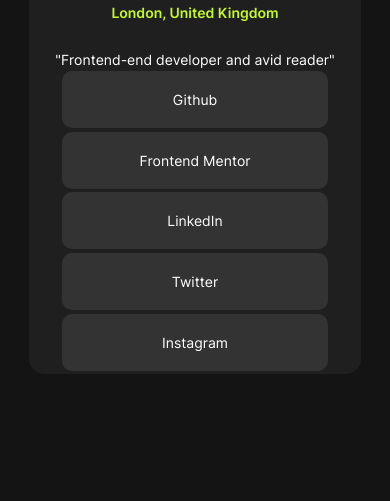
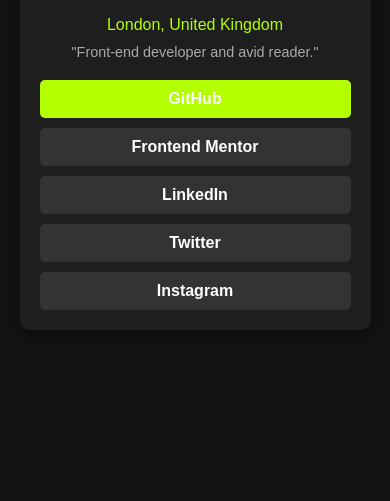
Before and after one commit to DAVID-DARA/social-links-profile-main, a plain HTML site: page index.html in a window 390 px wide. Shown: the part 343-844 px from the top of the page. Drawn offline with Linux system fonts and the light colour scheme.

Commit message:
Proper Styling for responsiveness

```diff
--- a/index.html
+++ b/index.html
@@ -1,27 +1,24 @@
 <!DOCTYPE html>
-<html>
+<html lang="en">
 <head>
-    <meta charset="UTF-8">
-    <meta name="viewport" content="width=device-width, initial-scale=1.0">
-    <link rel="stylesheet" href="main.css">
-    <title>My Socials Profile</title>
+  <meta charset="UTF-8">
+  <meta name="viewport" content="width=device-width, initial-scale=1.0">
+  <title>Profile Card</title>
+  <link rel="stylesheet" href="main.css">
 </head>
 <body>
-    <main>
-        <div class="box">
-            <img src="./images/avatar-jessica.jpeg" alt="My Profile Picture">
-
-            <p id="name" class="text">Jessica Randall</p>
-            <p id="location" class="text">London, United Kingdom</p>
-            <p id="info" class="text">"Frontend-end developer and avid reader"</p>
-            <div class="socials">
-                <div id="" class="social"><p class="text">Github</p></div>
-                <div id="" class="social"><p class="text">Frontend Mentor</p></div>
-                <div id="" class="social"><p class="text">LinkedIn</p></div>
-                <div id="" class="social"><p class="text">Twitter</p></div>
-                <div id="" class="social"><p class="text">Instagram</p></div>
-            </div>
-        </div>
-    </main>
+  <div class="card">
+    <img src="images/avatar-jessica.jpeg" alt="Profile Picture" class="profile-image">
+    <h2 class="name">Jessica Randall</h2>
+    <p class="location">London, United Kingdom</p>
+    <p class="bio">"Front-end developer and avid reader."</p>
+    <div class="social-links">
+      <a href="#" class="button github">GitHub</a>
+      <a href="#" class="button">Frontend Mentor</a>
+      <a href="#" class="button">LinkedIn</a>
+      <a href="#" class="button">Twitter</a>
+      <a href="#" class="button">Instagram</a>
+    </div>
+  </div>
 </body>
 </html>
--- a/main.css
+++ b/main.css
@@ -23,121 +23,94 @@
     font-family: 'Inter-Bold';
     src: url(./fonts/static/Inter-Bold.ttf);
 }
+
+/* Basic Reset */
 * {
-    padding: 0;
-    margin: 0;
+  margin: 0;
+  padding: 0;
+  box-sizing: border-box;
 }
 
-main {
-    background-color: var(--primary-body-heavy);
-    width: 100vw;
-    height: 100vh;
-    display: flex;
-    justify-content: center;
-    align-items: center;
+/* Body Styling */
+body {
+  display: flex;
+  align-items: center;
+  justify-content: center;
+  min-height: 100vh;
+  background-color: #121212;
+  font-family: Arial, sans-serif;
 }
 
-.box {
-    background-color: var(--primary-body-medium);
-    border-radius: 15px;
-    display: flex;
-    align-items: center;
-    justify-content: center;
-    flex-direction: column;
+/* Card Styling */
+.card {
+  background-color: #1e1e1e;
+  width: 90%;
+  max-width: 400px;
+  padding: 20px;
+  border-radius: 10px;
+  text-align: center;
+  color: white;
+  box-shadow: 0 4px 8px rgba(0, 0, 0, 0.2);
 }
 
-img {
-    border-radius: 50%;
-    width: 100px;
-    height: 100px;
-    margin: 25px 0;
+.profile-image {
+  width: 100px;
+  height: 100px;
+  border-radius: 50%;
+  object-fit: cover;
+  margin-bottom: 15px;
 }
 
-.text {
-    font-size: var(--text);
-    color: var(--primary-color-text);
-    font-family: 'Inter-Regular';
+.name {
+  font-size: 1.5rem;
+  margin: 10px 0;
 }
 
-#name {
-    font-family: 'Inter-SemiBold';
-    font-size: 25pt;
-    margin: 10px 0;
+.location {
+  color: #b3ff00;
+  margin-bottom: 10px;
 }
 
-#location {
-    color: var(--secondary-color-text);
-    font-family: 'Inter-SemiBold';
-    margin: 10px 0 30px 0;
+.bio {
+  font-size: 0.9rem;
+  color: #aaa;
+  margin-bottom: 20px;
 }
 
-@media (max-width: 1023px) {
-    .box {
-        width: 85%;
-        height: 70%;
-    }
-
-    .socials {
-        width: 80%;
-        height: 100%;
-        display: flex;
-        flex-direction: column;
-        justify-content: space-evenly;
-    }
-    .social {
-        padding: 20px;
-        justify-items: center;
-        font-family: 'Inter-SemiBold';
-        background-color: var(--primary-body-light);
-        border-radius: 10px;
-    }
+/* Social Links Styling */
+.social-links {
+  display: flex;
+  flex-direction: column;
+  gap: 10px;
 }
 
-@media (min-width: 1024px) {
-    .box {
-        width: 25%;
-        height: 70%;
-    }
+.button {
+  text-decoration: none;
+  background-color: #333;
+  color: #fff;
+  padding: 10px;
+  border-radius: 5px;
+  font-weight: bold;
+  text-align: center;
+  transition: background-color 0.3s;
+}
 
-    img {
-        border-radius: 50%;
-        width: 80px;
-        height: 80px;
-        margin: 15px 0;
-    }
+.button.github {
+  background-color: #b3ff00; /* Active state color */
+}
 
-    #name {
-        font-family: 'Inter-SemiBold';
-        font-size: 15pt;
-        margin: 10px 0;
-    }
+.button:hover {
+  background-color: #555;
+}
 
-    #location {
-        color: var(--secondary-color-text);
-        font-family: 'Inter-SemiBold';
-        margin: 5px 0 20px 0;
-        font-size: 8pt;
-    }
+/* Responsive Design */
+@media (min-width: 600px) {
+  .social-links {
+    flex-direction: column;
+    flex-wrap: wrap;
+  }
 
-    #info {
-        font-size: 8pt;
-    }
-    .socials {
-        width: 80%;
-        height: 100%;
-        display: flex;
-        flex-direction: column;
-        justify-content: space-evenly;
-    }
-    .social {
-        padding: 10px;
-        justify-items: center;
-        background-color: var(--primary-body-light);
-        border-radius: 5px;
-    }
-
-    .social p {
-        font-size: 8pt;
-        font-family: 'Inter-SemiBold';
-    }
+  .button {
+    flex: 1 1 45%;
+  }
 }
```
